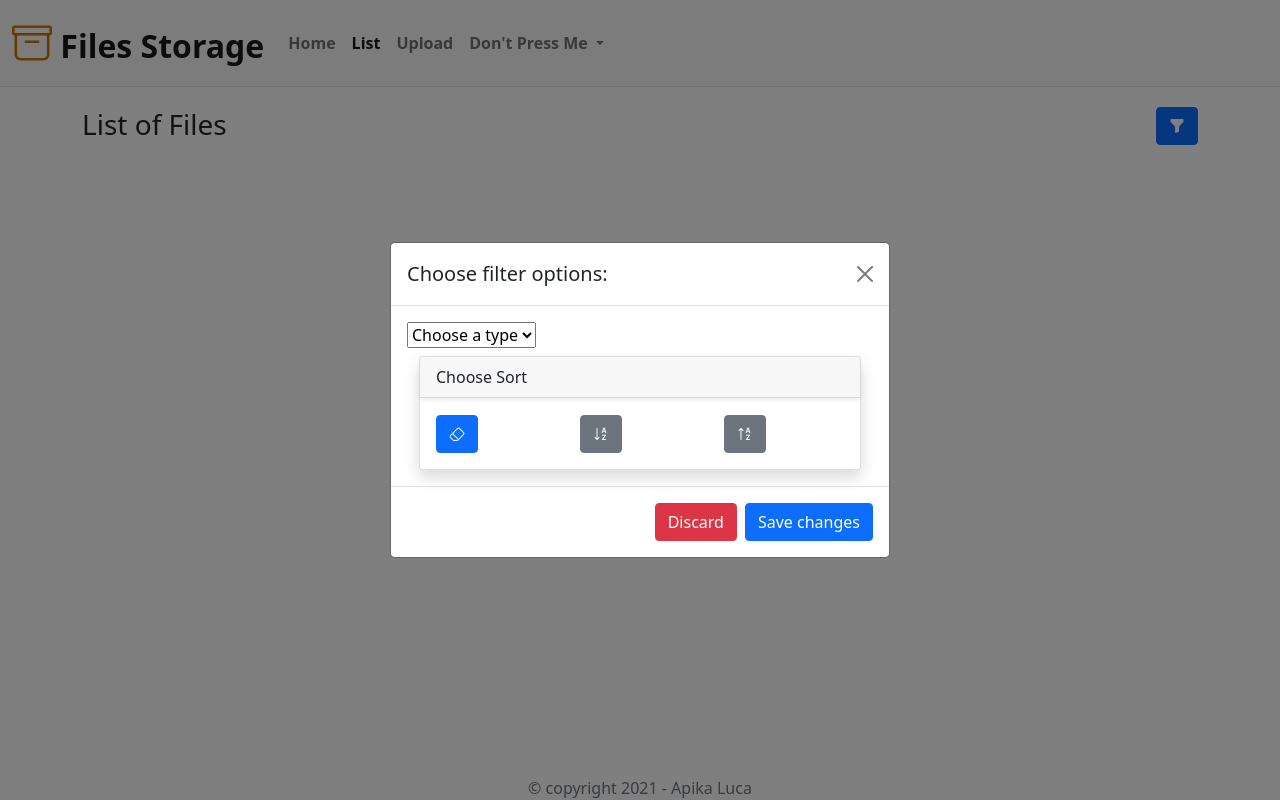
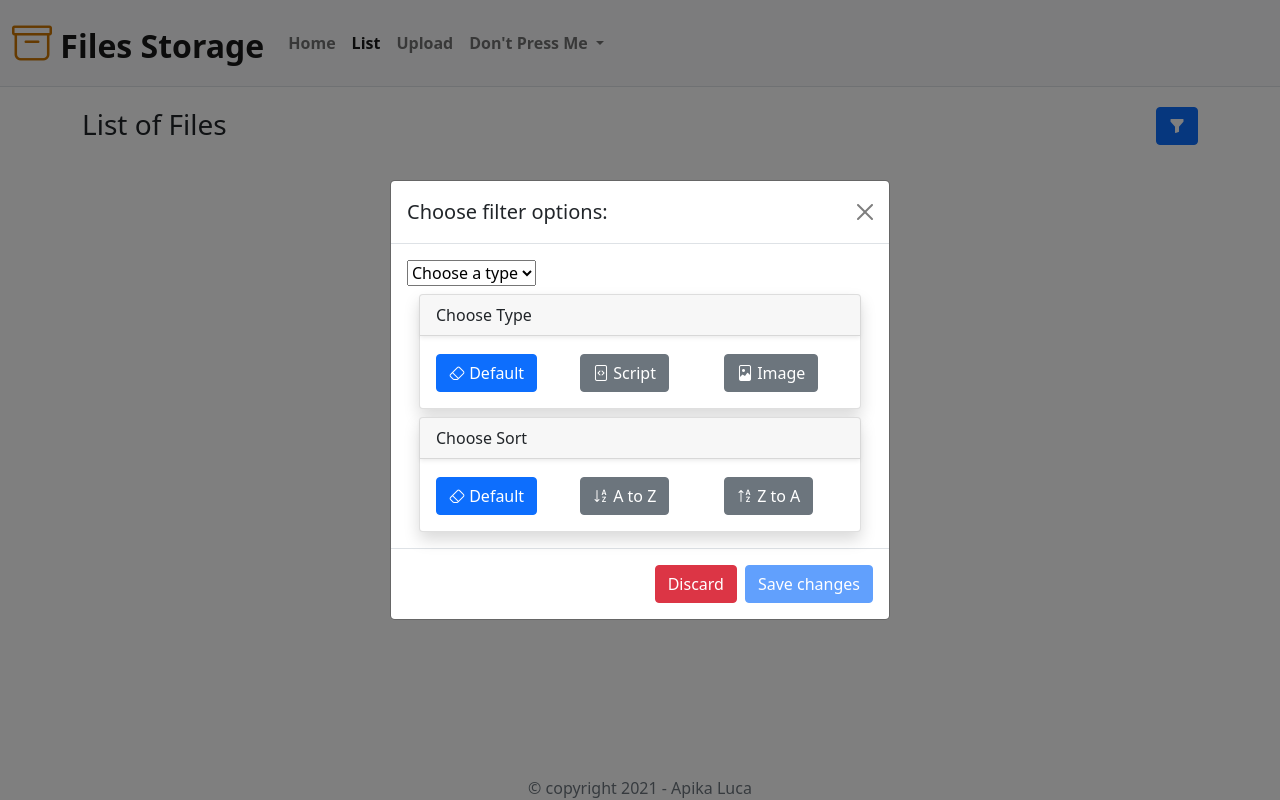
Before and after one commit to Brayan-724/FileStorage, a Node server app: page /fl in a window 1280 px wide, after a click that opens the changed part. Run offline with Node 20, Linux system fonts and the light colour scheme; data that the repository does not hold is empty; some libraries are stand-ins or nearby versions.

Commit message:
AutoCommited

```diff
--- a/src/views/files.ejs
+++ b/src/views/files.ejs
@@ -51,22 +51,53 @@
 
 					<div class="container mt-2">
 						<div class="card card-content shadow">
+							<div class="card-header shadow-sm"> Choose Type </div>
+							<div class="card-body">
+								<div class="row fs-4">
+									<div class="col">
+										<button class="btn btn-primary BTN-TD">
+											<i class="bi bi-eraser" title="Default"></i>
+											<span class="fs-6">Default</span>
+										</button>
+									</div>
+									<div class="col">
+										<button class="btn btn-secondary BTN-CODE">
+											<i class="bi bi-file-code" title="Scripts"></i>
+											<span class="fs-6">Script</span>
+										</button>
+									</div>
+									<div class="col">
+										<button class="btn btn-secondary BTN-IMG">
+											<i class="bi bi-file-image" title="Images"></i>
+											<span class="fs-6">Image</span>
+										</button>
+									</div>
+								</div>
+							</div>
+						</div>
+					</div>
+
+					<div class="container mt-2">
+						<div class="card card-content shadow">
 							<div class="card-header shadow-sm"> Choose Sort </div>
 							<div class="card-body">
 								<div class="row fs-4">
 									<div class="col">
 										<button class="btn btn-primary BTN-SD">
 											<i class="bi bi-eraser" title="Default"></i>
+											<span class="fs-6">Default</span>
 										</button>
 									</div>
 									<div class="col">
 										<button class="btn btn-secondary BTN-AZ">
 											<i class="bi bi-sort-alpha-down" title="A to Z"></i>
+											<span class="fs-6">A to Z</span>
 										</button>
 									</div>
 									<div class="col">
 										<button class="btn btn-secondary BTN-ZA">
 											<i class="bi bi-sort-alpha-up" title="Z to A"></i>
+											<span class="fs-6">Z to A</span>
 										</button>
 									</div>
 								</div>
@@ -76,89 +107,78 @@
 				</div>
 				<div class="modal-footer">
 					<button type="button" class="btn btn-danger" data-bs-dismiss="modal">Discard</button>
-                    <button type="button" class="btn btn-primary" data-bs-dismiss="modal" id="BtnUpdateFilters">Save changes</button>
+					<button type="button" class="btn btn-primary" aria-disabled="true" disabled data-bs-dismiss="modal" id="BtnUpdateFilters">Save changes</button>
 				</div>
 			</div>
 			</div>
 		</div>
 
 		<script>
+			const SORTED = getParam('sort');
+			const TYPED = getParam('only');
 			const btn_updateFilters = document.querySelector(".modal #BtnUpdateFilters");
+
+			// Getting sort buttons
 			const btn_az = document.querySelector(".modal .BTN-AZ");
 			const btn_za = document.querySelector(".modal .BTN-ZA");
 			const btn_sd = document.querySelector(".modal .BTN-SD");
 
-            btn_sd.onclick = () => {
-                if(!btn_sd.classList.contains('btn-primary')) {
-                    btn_sd.classList.add('btn-primary');
-                    btn_sd.classList.remove('btn-secondary');
+			// Getting type buttons
+			const btn_img = document.querySelector(".modal .BTN-IMG");
+			const btn_code = document.querySelector(".modal .BTN-CODE");
+			const btn_td = document.querySelector(".modal .BTN-TD");
 
-                    btn_za.classList.remove('btn-primary');
-                    btn_za.classList.add('btn-secondary');
+			// Setting functions to buttons
+			const sort_btns = [btn_az, btn_sd, btn_za];
+			btn_az.onclick = BtnToggleClick(btn_az, btn_sd, sort_btns);
+			btn_za.onclick = BtnToggleClick(btn_za, btn_sd, sort_btns);
+			btn_sd.onclick = BtnToggleClick(btn_sd, btn_sd, sort_btns);
 
-                    btn_az.classList.remove('btn-primary');
-                    btn_az.classList.add('btn-secondary');
+			// Setting functions to buttons
+			const type_btns = [btn_img,  btn_code];
+			btn_img.onclick = 	BtnsToggleClick(btn_img, btn_td, type_btns);
+			btn_code.onclick = 	BtnsToggleClick(btn_code, btn_td, type_btns);
+			btn_td.onclick = 	BtnsToggleClick(btn_td, btn_td, type_btns);
+
+			// If already are sorted then virtually press that button
+			if(SORTED) {
+				if(SORTED === "AZ") {
+					BtnToggle(btn_az, btn_sd, sort_btns);
+				} else
+				if(SORTED === "ZA") {
+					BtnToggle(btn_za, btn_sd, sort_btns);
 				}
 			}
 
-            btn_az.onclick = () => {
-                if(btn_az.classList.contains('btn-primary')) {
-                    btn_az.classList.remove('btn-primary');
-                    btn_az.classList.add('btn-secondary');
-
-                    btn_sd.classList.add('btn-primary');
-                    btn_sd.classList.remove('btn-secondary');
-                } else {
-                    btn_az.classList.add('btn-primary');
-                    btn_az.classList.remove('btn-secondary');
-
-                    btn_za.classList.remove('btn-primary');
-                    btn_za.classList.add('btn-secondary');
-
-                    btn_sd.classList.remove('btn-primary');
-                    btn_sd.classList.add('btn-secondary');
+			// If already are sorted then virtually press that button
+			if(TYPED) {
+				if(TYPED.includes('script')) {
+					BtnsToggle(btn_code, btn_td, type_btns);
 				}
-            }
-
-            btn_za.onclick = () => {
-                if(btn_za.classList.contains('btn-primary')) {
-                    btn_za.classList.remove('btn-primary');
-                    btn_za.classList.add('btn-secondary');
-
-                    btn_sd.classList.add('btn-primary');
-                    btn_sd.classList.remove('btn-secondary');
-                } else {
-                    btn_za.classList.add('btn-primary');
-                    btn_za.classList.remove('btn-secondary');
-
-                    btn_az.classList.remove('btn-primary');
-                    btn_az.classList.add('btn-secondary');
-
-                    btn_sd.classList.remove('btn-primary');
-                    btn_sd.classList.add('btn-secondary');
+				if(TYPED.includes('img')){
+					BtnsToggle(btn_img, btn_td, type_btns);
 				}
 			}
 
 
 			btn_updateFilters.onclick = () => {
-                const O = document.getElementById("O");
-                const S = document.getElementById("S");
-                let outO;
-                let outS;
+				let outO = [];
+				let outS = null;
 
-                if(O.value === "null" || O.value === "ALL") {
+				if(isPressed(btn_td)) {
 					outO = null;
 				} else {
-                    outO = [O.value];
+					if(isPressed(btn_img)) outO.push('img');
+					if(isPressed(btn_code)) outO.push('script');
 				}
 
-                if(btn_sd.classList.contains('btn-primary')) {
+				if(isPressed(btn_sd)) {
 					outS = null;
 				} else
-                if(btn_za.classList.contains('btn-primary')) {
+				if(isPressed(btn_za)) {
 					outS = "ZA"
 				} else {
-                    outS = 'ZA'
+					outS = 'AZ'
 				}
 
 				SendUpdateFilters({
@@ -175,6 +195,108 @@
 
 				window.location = "/fl" + search;
 			}
+
+			/**
+			 * @param {HTMLButtonElement} Target
+			 * @param {HTMLButtonElement} Default
+			 * @param {HTMLButtonElement[]} All
+			 */
+			function BtnToggleClick(Target, Default, All) {
+				return () => {BtnToggle(Target, Default, All)}
+			}
+
+			/**
+			 * @param {HTMLButtonElement} Target
+			 * @param {HTMLButtonElement} Default
+			 * @param {HTMLButtonElement[]} All
+			 */
+			function BtnToggle(Target, Default, All) {
+				const P = isPressed(Target);
+				All.forEach(e => {
+					Select(e, false)
+				});
+
+				if(P) {
+					Select(Default);
+				} else {
+					Select(Target);
+				}
+
+				detectEnable();
+			}
+
+			/**
+			 * @param {HTMLButtonElement} Target
+			 * @param {HTMLButtonElement} Default
+			 * @param {HTMLButtonElement[]} Selectables
+			 */
+			 function BtnsToggleClick(Target, Default, Selectables) {
+				return () => {BtnsToggle(Target, Default, Selectables)}
+			}
+
+			/**
+			 * @param {HTMLButtonElement} Target
+			 * @param {HTMLButtonElement} Default
+			 * @param {HTMLButtonElement[]} Selectables
+			 */
+			function BtnsToggle(Target, Default, Selectables) {
+				const P = isPressed(Target);
+				if(!P) {
+					Select(Target);
+					Select(Default, false);
+				} else {
+					Select(Target, false);
+					if(!Selectables.some(e=>isPressed(e))) {
+						Select(Default);
+					}
+				}
+				detectEnable();
+			}
+
+			function detectEnable() {
+				Enable()
+			}
+
+			function Enable() {
+				btn_updateFilters.removeAttribute('disabled')
+				btn_updateFilters.setAttribute('aria-disabled', 'false');
+				btn_updateFilters.classList.remove('disabled')
+			}
+
+			function Disable() {
+				btn_updateFilters.setAttribute('disabled', 'true')
+				btn_updateFilters.setAttribute('aria-disabled', 'true');
+				btn_updateFilters.classList.add('disabled')
+			}
+
+			/**
+			 * @param {HTMLButtonElement} btn
+			 */
+			function isPressed(btn) {
+				return btn.classList.contains('btn-primary');
+			}
+
+			/**
+			 * @param {HTMLButtonElement} btn
+			 * @param {boolean} active
+			 */
+			function Select(btn, active = true) {
+				if(active) {
+					btn.classList.add('btn-primary');
+					btn.classList.remove('btn-secondary');
+				} else {
+					btn.classList.remove('btn-primary');
+					btn.classList.add('btn-secondary');
+				}
+			}
+
+			/**
+			 * @param {string} str
+			 * @returns {string|null}
+			 */
+			function getParam(str) {
+				return new URL(window.location.href).searchParams.get(str);
+			}
 		</script>
 
 		<%- include('../partials/footer') -%>
```
Also changed, not shown: src/bin/www. Lines whose indentation alone changed are shown as unchanged.
